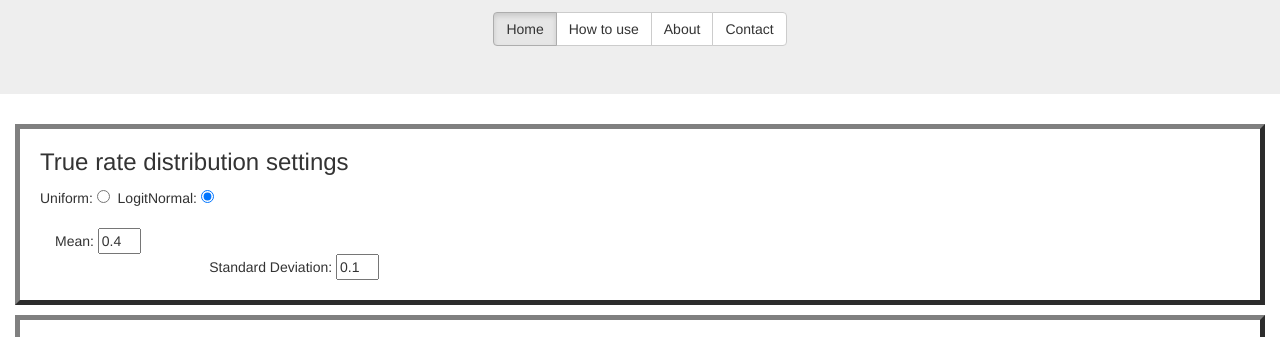
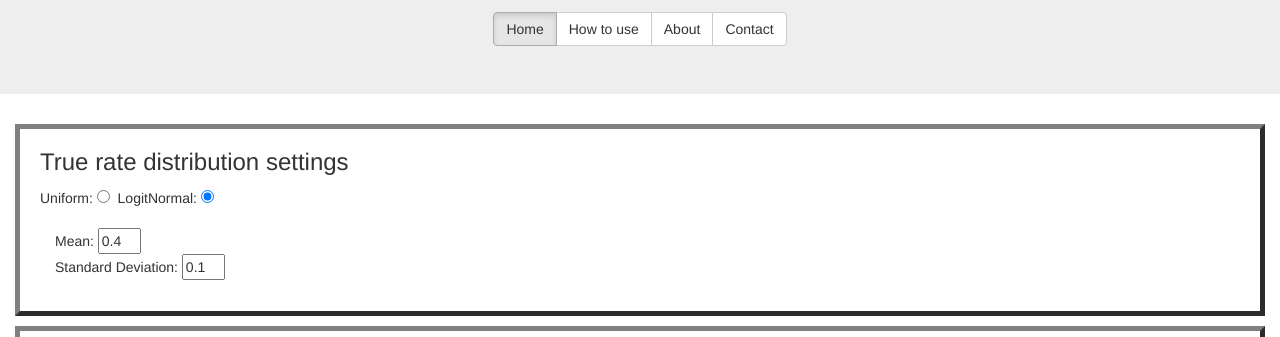
Before and after one commit to nm-t/STS, a website: page index.html in a window 1280 px wide. Both pictures are taken after a click on the radio button 207 px from the left and 376 px from the top of the page. Shown: the part 180-517 px from the top of the page. Drawn offline with nearby package versions, Linux system fonts and the light colour scheme; animation ran at ten frames a second.

Commit message:
align weightdist input

```diff
--- a/html/weightdist.html
+++ b/html/weightdist.html
@@ -16,10 +16,10 @@
 
         <div class="col-sm-4" id="logitnormal" ng-show="distData.dist==='logitnormal'">
             <br>
-
-            Mean: <input type = "text" class="distInput" name = "min" value="0" size="2" ng-model="distData.logitParams.mean">
-            <br>
-            Standard Deviation: <input type = "text" class="distInput" name = "max" value="1" size="2" ng-model="distData.logitParams.std">
+			<ul class="list-unstyled">
+	            <li>Mean: <input type = "text" class="distInput" name = "min" value="0" size="2" ng-model="distData.logitParams.mean"></li>
+            	<li>Standard Deviation: <input type = "text" class="distInput" name = "max" value="1" size="2" ng-model="distData.logitParams.std"></li>
+			</ul>
             <div class = "col-sm-5" id = "distGraphs"></div>
         </div>
         <br>
--- a/src/webScript.js
+++ b/src/webScript.js
@@ -240,7 +240,7 @@ angular.module('sts')
                 scope.trGraphData = graphData.calcStageFailedGraphData();
             }, true);
         },
-        template: '<div style="width:500px !important;height:350px !important;"><h4>Distribution of end of trials across stages</h4><nvd3-multi-bar-chart data="trGraphData" width="430" height="350" useInteractiveGuideLine="true" xAxisTickFormat="xFormat" forceX="[0, 1]" xAxisTickValues="[0, 0.1, 0.2, 0.3, 0.4, 0.5, 0.6, 0.7, 0.8, 0.9, 1]" xAxisLabel="True Rate" showLegend="true" margin="{left:40, top: 20, bottom: 40, right: 20}" yAxisLabel="Proportion" showXAxis="true" showYAxis="true" tooltips="true" stacked="true"></nvd3-multi-bar-chart></div>'
+        template: '<div class="graph" style="width:500px !important;height:350px !important;"><h4>Distribution of end of trials across stages</h4><nvd3-multi-bar-chart data="trGraphData" width="430" height="350" useInteractiveGuideLine="true" xAxisTickFormat="xFormat" forceX="[0, 1]" xAxisTickValues="[0, 0.1, 0.2, 0.3, 0.4, 0.5, 0.6, 0.7, 0.8, 0.9, 1]" xAxisLabel="True Rate" showLegend="true" margin="{left:40, top: 20, bottom: 40, right: 20}" yAxisLabel="Proportion" showXAxis="true" showYAxis="true" tooltips="true" stacked="true"></nvd3-multi-bar-chart></div>'
 
     };
 });
```
